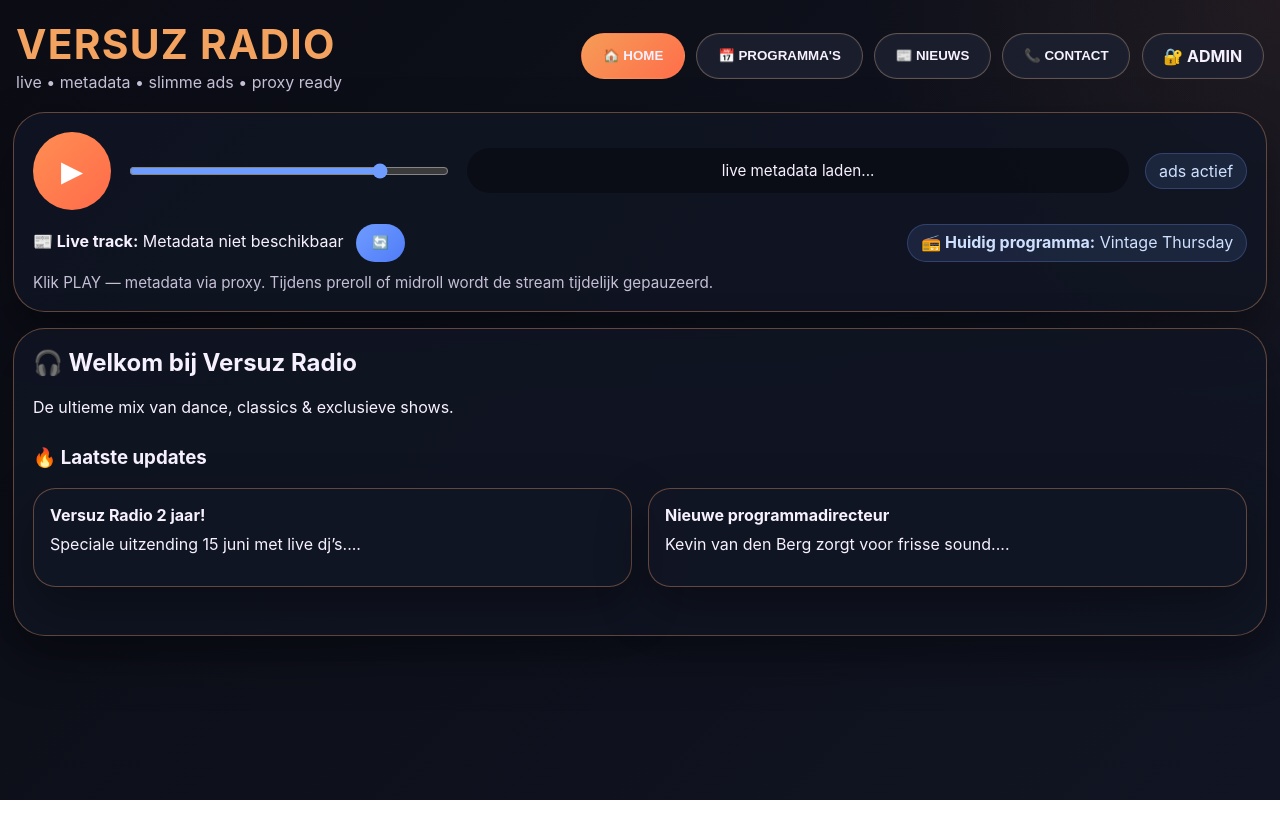
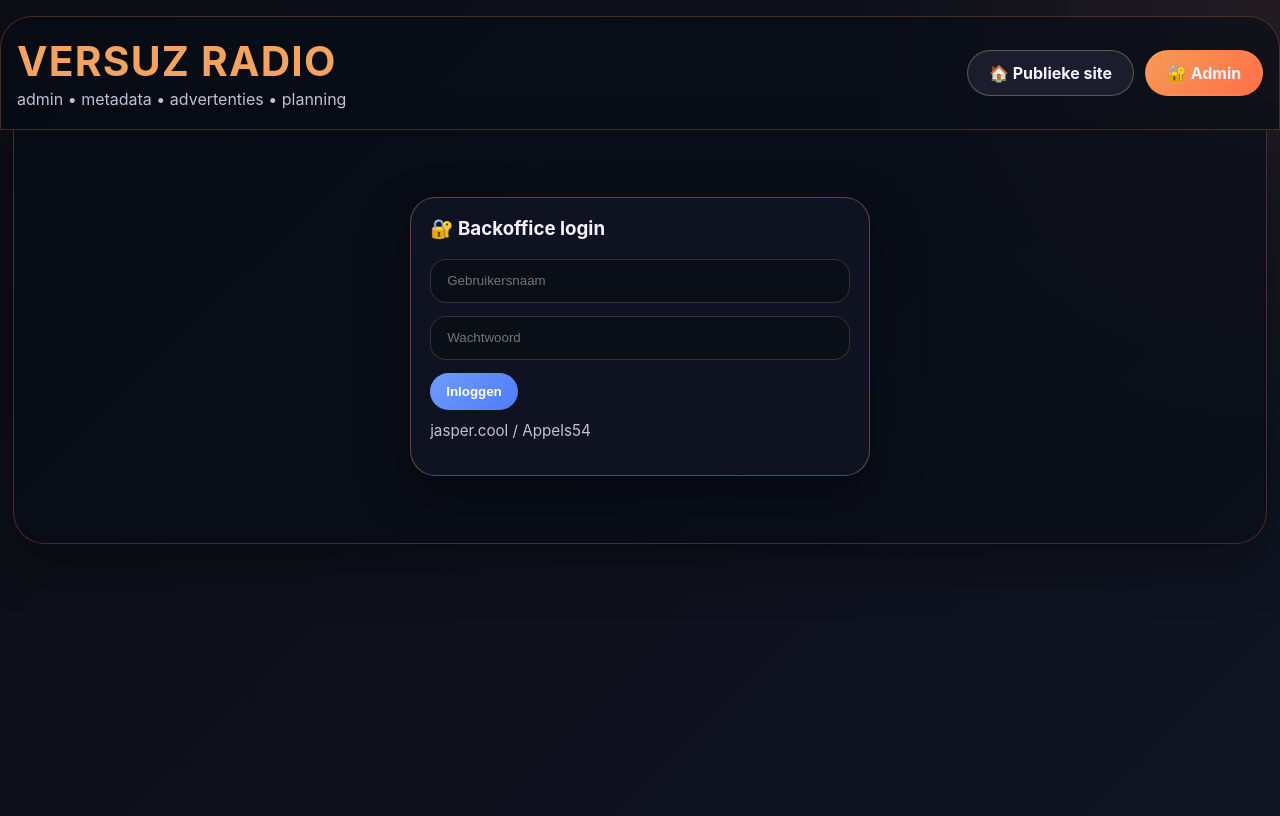
Before and after one commit to radioclubfmbe-hub/versuz-final-, a plain HTML site: page admin.html in a window 1280 px wide. Drawn offline with Linux system fonts and the light colour scheme; no server answers.

Commit message:
Update admin.html

```diff
--- a/admin.html
+++ b/admin.html
@@ -3,46 +3,25 @@
 <head>
   <meta charset="UTF-8">
   <meta name="viewport" content="width=device-width, initial-scale=1.0, user-scalable=yes">
-  <title>Versuz Radio</title>
+  <title>Versuz Radio Admin</title>
   <link rel="stylesheet" href="assets/css/site.css">
 </head>
 <body>
-  <div class="versuz-container">
-    <div class="brand">
-      <div class="logo"><h1>VERSUZ RADIO</h1><p>live • metadata • slimme ads • proxy ready</p></div>
+  <div class="admin-shell">
+    <div class="brand" style="margin-top:1rem; border-radius:2rem 2rem 0 0; background:rgba(8,12,22,0.6); border:1px solid rgba(255,140,90,0.25);">
+      <div class="logo"><h1>VERSUZ RADIO</h1><p>admin • metadata • advertenties • planning</p></div>
       <div class="nav-row">
-        <button class="nav-btn active" data-panel="home">🏠 HOME</button>
-        <button class="nav-btn" data-panel="programs">📅 PROGRAMMA'S</button>
-        <button class="nav-btn" data-panel="news">📰 NIEUWS</button>
-        <button class="nav-btn" data-panel="contact">📞 CONTACT</button>
-        <a class="nav-btn page-link" href="admin.html">🔐 ADMIN</a>
+        <a class="nav-btn page-link" href="index.html">🏠 Publieke site</a>
+        <span class="nav-btn active">🔐 Admin</span>
       </div>
     </div>
 
-    <div class="player-card">
-      <div class="stream-flex">
-        <div class="ctrl-group">
-          <button id="playPauseBtn">▶</button>
-          <input type="range" id="volumeCtrl" min="0" max="1" step="0.01" value="0.8">
-        </div>
-        <div class="meta-live"><span id="nowPlayingMeta">live metadata laden...</span></div>
-        <div class="ad-badge" id="adStatusMsg">ads actief</div>
-      </div>
-      <div class="now-playing-row">
-        <span><strong>📰 Live track:</strong> <span id="liveSongTitle">-</span> <button id="refreshMetaBtn" class="small-btn" style="margin-left:8px;">🔄</button></span>
-        <span class="program-badge"><strong>📻 Huidig programma:</strong> <span id="currentProgramName">-</span></span>
-      </div>
-      <div class="warning">Klik PLAY — metadata via proxy. Tijdens preroll of midroll wordt de stream tijdelijk gepauzeerd.</div>
+    <div class="panel active-panel" style="display:block; background:rgba(8,12,22,0.6); border:1px solid rgba(255,140,90,0.25); border-top:none; border-radius:0 0 2rem 2rem;">
+      <div id="adminRoot"></div>
     </div>
+  </div>
 
-    <div id="homePanel" class="panel active-panel"><h2>🎧 Welkom bij Versuz Radio</h2><p>De ultieme mix van dance, classics & exclusieve shows.</p><div style="margin:1.8rem 0;"><h3>🔥 Laatste updates</h3><div id="homeNewsPreview" class="news-grid"></div></div></div>
-    <div id="programsPanel" class="panel"><h2>📅 Programma overzicht</h2><div class="flex-row"><label>📆 Kies datum: <input type="date" id="scheduleDate" class="small-btn" style="width:auto;"></label><span id="replacementBadge"></span></div><div id="scheduleTableContainer" class="schedule-table">Laden...</div><p class="warning">✏️ Vervangingen en het volledige weekrooster beheer je in ADMIN.</p></div>
-    <div id="newsPanel" class="panel"><h2>📰 Artikelen & radionieuws</h2><div id="fullNewsList" class="news-grid"></div></div>
-    <div id="contactPanel" class="panel"><h2>📞 Contact</h2><div class="flex-row"><div style="flex:1; background:#0b0f1c; border-radius:1.5rem; padding:1rem;"><h3>Versuz Radio HQ</h3><p>📧 hello@versuzradio.be</p><p>📞 +32 3 123 45 67</p><p>📍 Antwerpen</p><p>🎵 IG/TikTok: @versuzradio</p></div><div style="flex:1;"><input type="text" id="contactNameInput" placeholder="Jouw naam"><textarea id="contactMsgInput" rows="3" placeholder="Bericht"></textarea><button id="sendContactBtn" class="small-btn">Verstuur</button><p id="contactFeedback" class="warning"></p></div></div></div>
-
-    <div id="newsModal" class="modal"><div class="modal-content"><span class="close-modal">&times;</span><h3 id="modalTitle"></h3><div id="modalImage"></div><p id="modalContent"></p><small id="modalDate"></small></div></div>
-  </div>
   <script src="assets/js/shared.js"></script>
-  <script src="assets/js/player.js"></script>
+  <script src="assets/js/admin.js"></script>
 </body>
 </html>
```
